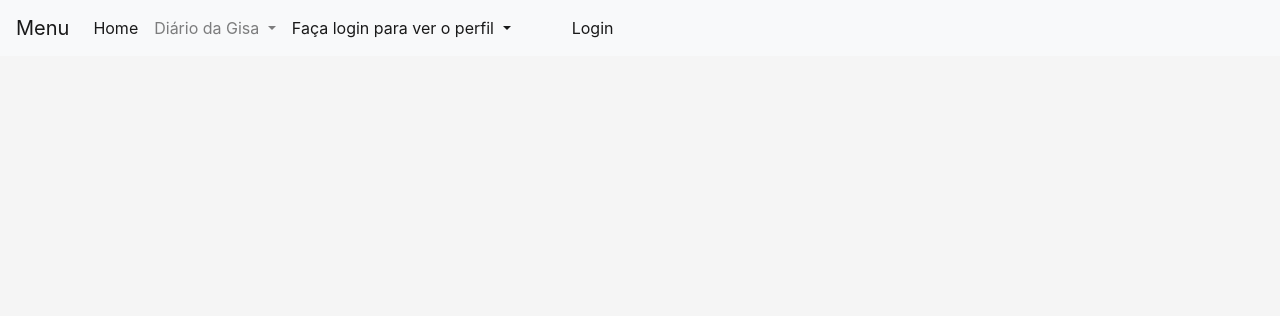
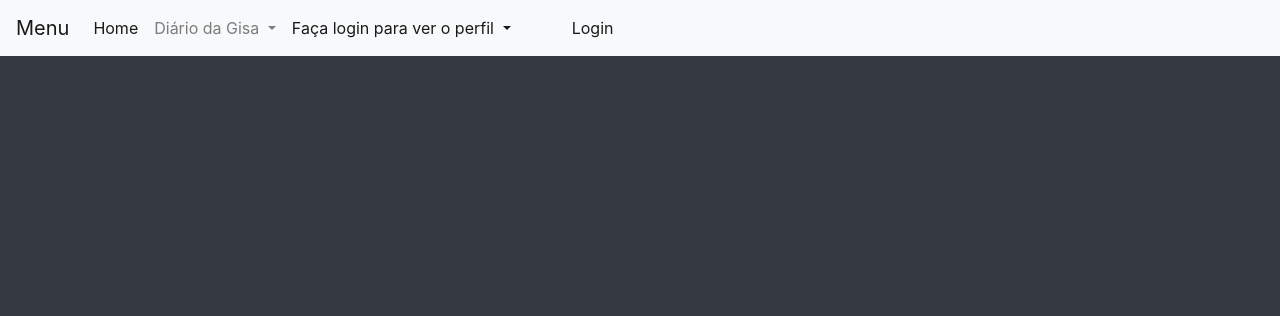
Before and after one commit to PedroPV78/sitewthflask, a Flask app: page /verDiario in a window 1280 px wide. Shown: the top 316 px of the page. Run offline with Flask 2, Linux system fonts and the light colour scheme; data that the repository does not hold is empty.

```diff
--- a/templates/verDiario.html
+++ b/templates/verDiario.html
@@ -4,9 +4,9 @@
 
 {% block content %}
 <style>
-    /* put backgroud color to a gray */
+    /* put backgroud color to a dark gray */
     body {
-        background-color: #f5f5f5;
+        background-color: #343a40;
     }
 </style>
 {% for post in posts %}
```
